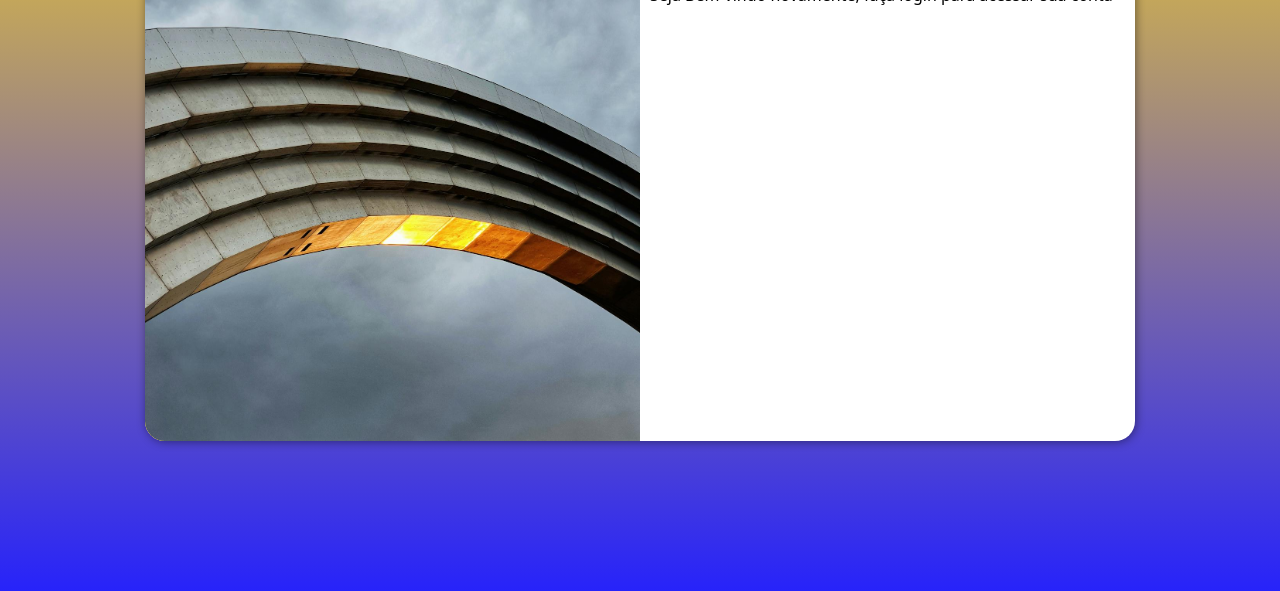
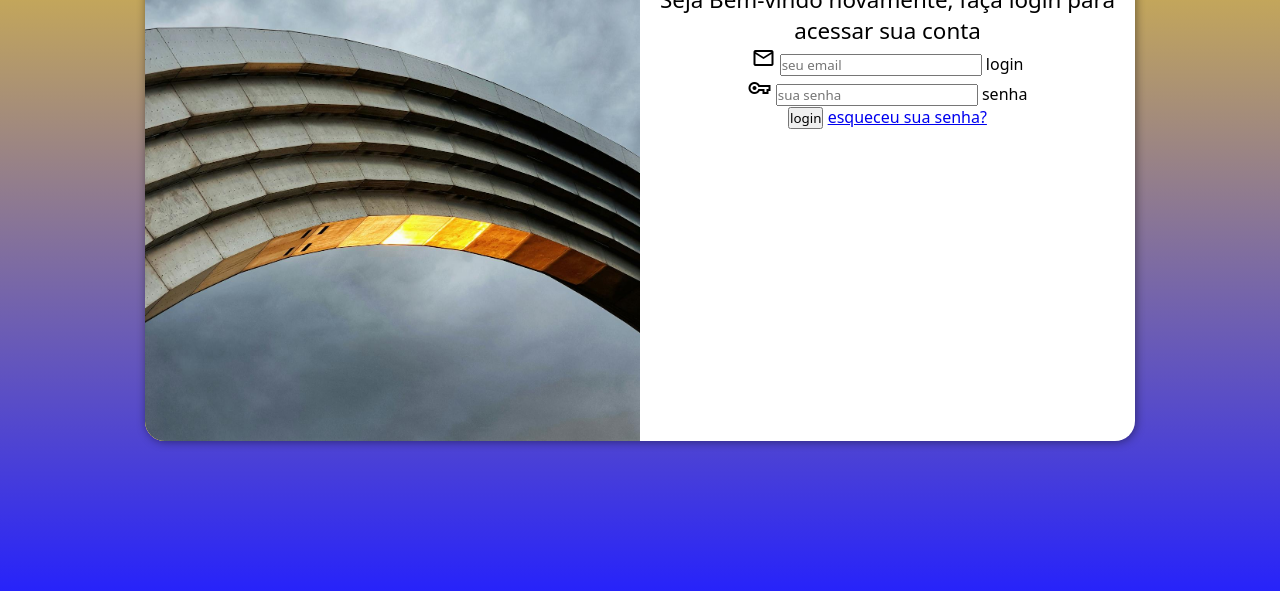
Before and after one commit to dinorsaru/projeto-login, a plain HTML site: page index.html in a window 1280 px wide. Shown: the part 209-800 px from the top of the page. Drawn offline with nearby package versions, Linux system fonts and the light colour scheme.

Commit message:
formulario

```diff
--- a/estilos/media-query.css
+++ b/estilos/media-query.css
@@ -18,6 +18,10 @@
     section#login > div#formulario{
         float: right;
         width: 70%;
+    }
+
+    div#formulario>p{
+        font-size: 1.2em;
     }
 }
 
@@ -41,4 +45,12 @@
         width: 50%;
     }
 
+    div#formlario>h1{
+        font-size: 2em;
+    }
+
+    div#formulario>p{
+        font-size: 1.4em;
+    }
+
 }
--- a/estilos/style.css
+++ b/estilos/style.css
@@ -38,7 +38,7 @@ section#login{
     overflow: hidden;
 
     background-color: white;
-    width: 250px;
+    width: 260px;
     height: 500px;
     border-radius: 20px;
     box-shadow: 1px 1px 10px rgba(0, 0, 0, 0.436);
@@ -59,3 +59,12 @@ section#login > div#formulario{
     padding: 10px;
 
 }
+
+div#formulario{
+    text-align: center;
+    margin-bottom: 10px;
+}
+
+div#formulario>p{
+    font-size: 1em;
+}
--- a/index.html
+++ b/index.html
@@ -4,6 +4,7 @@
     <meta charset="UTF-8">
     <meta name="viewport" content="width=device-width, initial-scale=1.0">
     <title>login</title>
+    <link rel="stylesheet" href="https://fonts.googleapis.com/css2?family=Material+Symbols+Outlined:opsz,wght,FILL,GRAD@24,400,0,0" />
     <link rel="stylesheet" href="estilos/style.css">
     <link rel="stylesheet" href="estilos/media-query.css">
 </head>
@@ -17,7 +18,22 @@
                 <h1>login</h1>
                 <p>Seja Bem-vindo novamente, faça login para acessar sua conta</p>
                 <form action="login.php" method="post">
-
+                    <div class="campo">
+                        <span class="material-symbols-outlined">
+                            mail
+                            </span>
+                        <input type="email" name="login" id="ilogin" placeholder="seu email" autocomplete="email" required maxlength="30">
+                        <label for="ilogin">login</label >
+                    </div>
+                    <div class="campo">
+                        <span class="material-symbols-outlined">
+                            vpn_key
+                            </span>
+                        <input type="password" name="senha" id="isen" placeholder="sua senha" autocomplete="current-password" required minlength="8" maxlength="20">
+                        <label for="isen">senha</label>
+                    </div>
+                        <input type="submit" value="login">
+                        <a href="esqueci.html">esqueceu sua senha?</a>
                 </form>
             </div>
 
```
